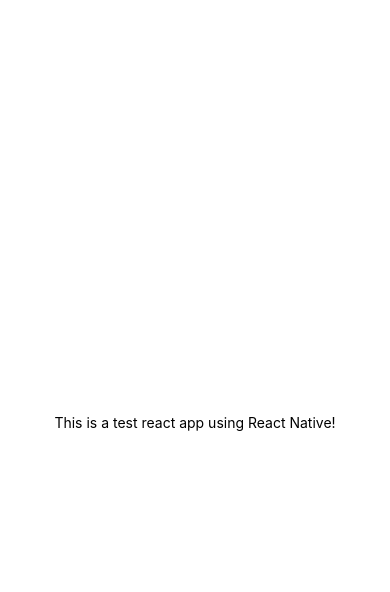
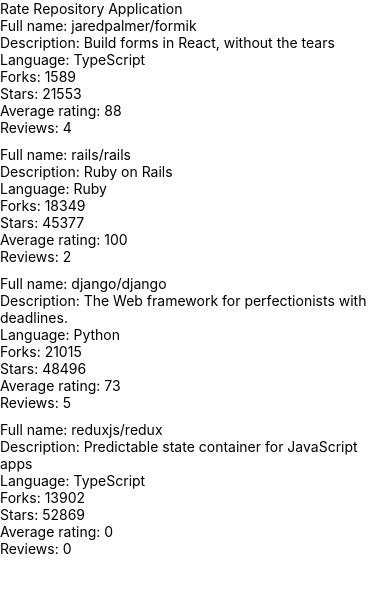
Before and after one commit to M3mberTM/Fullstack, a React Native app in the folder part10/rate-repository-app/: screen / in a window 390 px wide. Shown: the top 592 px of the page. Built offline with nearby package versions, Linux system fonts and the light colour scheme.

Commit message:
10.3 done

```diff
--- a/part10/rate-repository-app/App.js
+++ b/part10/rate-repository-app/App.js
@@ -1,20 +1,7 @@
-import { StatusBar } from 'expo-status-bar';
-import { StyleSheet, Text, View } from 'react-native';
+import Main from "./src/components/Main";
 
 export default function App() {
   return (
-    <View style={styles.container}>
-      <Text>This is a test react app using React Native!</Text>
-      <StatusBar style="auto" />
-    </View>
+      <Main/>
   );
 }
-
-const styles = StyleSheet.create({
-  container: {
-    flex: 1,
-    backgroundColor: '#fff',
-    alignItems: 'center',
-    justifyContent: 'center',
-  },
-});
--- a/part10/rate-repository-app/package.json
+++ b/part10/rate-repository-app/package.json
@@ -12,6 +12,7 @@
   "dependencies": {
     "@expo/metro-runtime": "~3.1.1",
     "expo": "~50.0.17",
+    "expo-constants": "^17.1.7",
     "expo-status-bar": "~1.11.1",
     "react": "18.2.0",
     "react-dom": "18.2.0",
--- /dev/null
+++ b/part10/rate-repository-app/src/components/Main.jsx
@@ -0,0 +1,22 @@
+import Constants from 'expo-constants';
+import { Text, StyleSheet, View } from 'react-native';
+import RepositoryList from "./RepositoryList";
+
+const styles = StyleSheet.create({
+    container: {
+        marginTop: Constants.statusBarHeight,
+        flexGrow: 1,
+        flexShrink: 1,
+    },
+});
+
+const Main = () => {
+    return (
+        <View style={styles.container}>
+            <Text>Rate Repository Application</Text>
+            <RepositoryList/>
+        </View>
+    );
+};
+
+export default Main;
--- /dev/null
+++ b/part10/rate-repository-app/src/components/RepositoryItem.jsx
@@ -0,0 +1,24 @@
+import PropTypes from 'prop-types'
+import {Text, View} from "react-native";
+
+const RepositoryItem = ({item}) => {
+
+    const repository = item.item
+
+    return <View>
+        <Text>Full name: {repository.fullName}</Text>
+        <Text>Description: {repository.description}</Text>
+        <Text>Language: {repository.language}</Text>
+        <Text>Forks: {repository.forksCount} </Text>
+        <Text>Stars: {repository.stargazersCount}</Text>
+        <Text>Average rating: {repository.ratingAverage}</Text>
+        <Text>Reviews: {repository.reviewCount}</Text>
+    </View>
+
+}
+
+RepositoryItem.propTypes = {
+    item: PropTypes.object
+}
+
+export default RepositoryItem
--- /dev/null
+++ b/part10/rate-repository-app/src/components/RepositoryList.jsx
@@ -0,0 +1,69 @@
+import { FlatList, View, StyleSheet } from 'react-native';
+import RepositoryItem from "./RepositoryItem";
+
+const styles = StyleSheet.create({
+    separator: {
+        height: 10,
+    },
+});
+
+const repositories = [
+    {
+        id: 'jaredpalmer.formik',
+        fullName: 'jaredpalmer/formik',
+        description: 'Build forms in React, without the tears',
+        language: 'TypeScript',
+        forksCount: 1589,
+        stargazersCount: 21553,
+        ratingAverage: 88,
+        reviewCount: 4,
+        ownerAvatarUrl: 'https://avatars2.githubusercontent.com/u/4060187?v=4',
+    },
+    {
+        id: 'rails.rails',
+        fullName: 'rails/rails',
+        description: 'Ruby on Rails',
+        language: 'Ruby',
+        forksCount: 18349,
+        stargazersCount: 45377,
+        ratingAverage: 100,
+        reviewCount: 2,
+        ownerAvatarUrl: 'https://avatars1.githubusercontent.com/u/4223?v=4',
+    },
+    {
+        id: 'django.django',
+        fullName: 'django/django',
+        description: 'The Web framework for perfectionists with deadlines.',
+        language: 'Python',
+        forksCount: 21015,
+        stargazersCount: 48496,
+        ratingAverage: 73,
+        reviewCount: 5,
+        ownerAvatarUrl: 'https://avatars2.githubusercontent.com/u/27804?v=4',
+    },
+    {
+        id: 'reduxjs.redux',
+        fullName: 'reduxjs/redux',
+        description: 'Predictable state container for JavaScript apps',
+        language: 'TypeScript',
+        forksCount: 13902,
+        stargazersCount: 52869,
+        ratingAverage: 0,
+        reviewCount: 0,
+        ownerAvatarUrl: 'https://avatars3.githubusercontent.com/u/13142323?v=4',
+    },
+];
+
+const ItemSeparator = () => <View style={styles.separator} />;
+
+const RepositoryList = () => {
+    return (
+        <FlatList
+            data={repositories}
+            ItemSeparatorComponent={ItemSeparator}
+            renderItem={(item) => <RepositoryItem item={item}/>}
+        />
+    );
+};
+
+export default RepositoryList;
```
